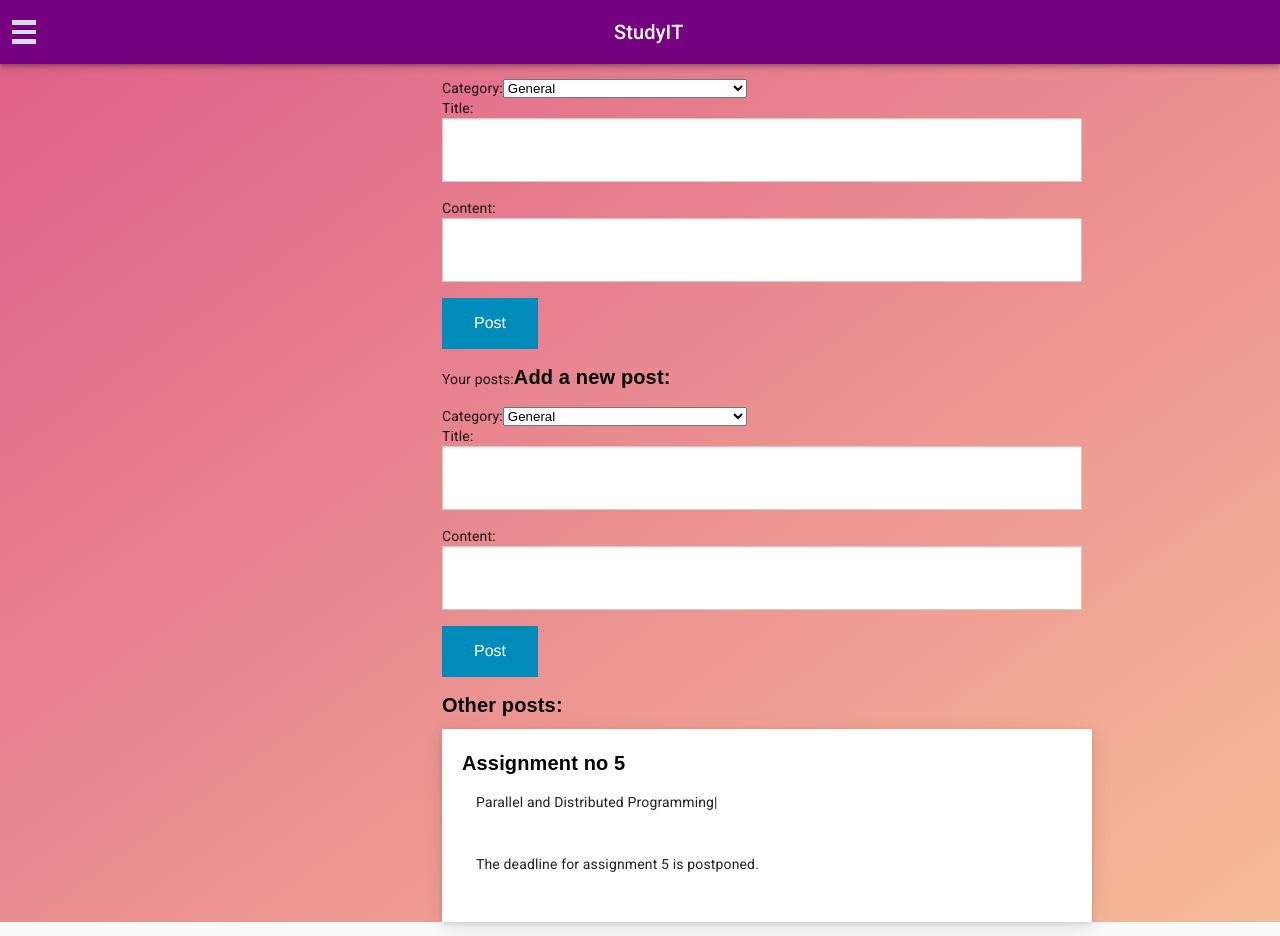
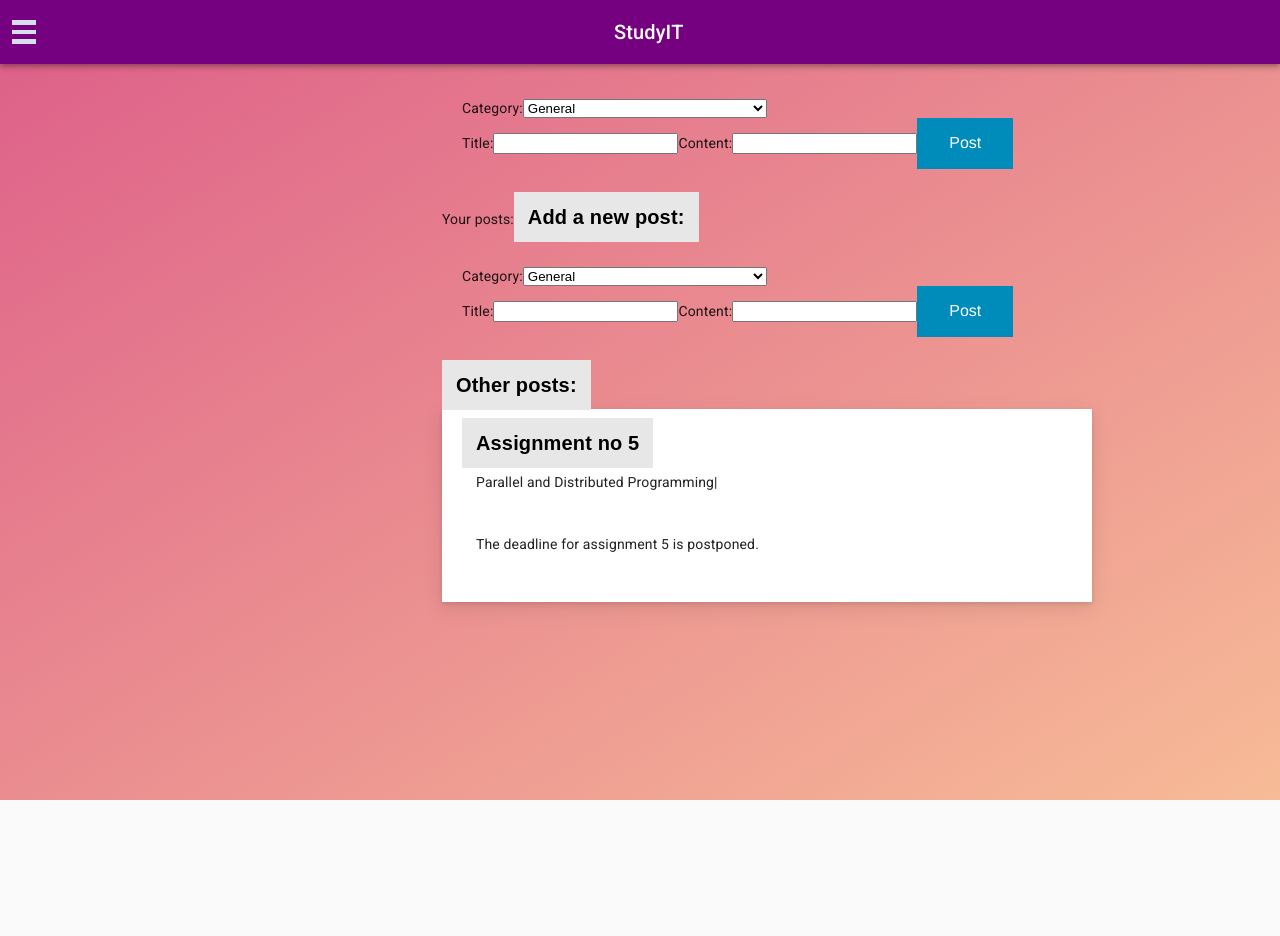
Before and after one commit to StudyIT-team/frontend, a React (Create React App) app: page /teacher-news in a window 1280 px wide. After the commit the page ends 800 px from the top, so only its background shows below. Built offline with nearby package versions, Linux system fonts and the light colour scheme.

Commit message:
[ bugfix ] fixed wiedly sized inputs from css

```diff
--- a/src/App.css
+++ b/src/App.css
@@ -121,14 +121,15 @@
   font-size: 17px;
 }
 .label {
+  padding: 14px;
   font-family: Arial;
   font-weight: bold;
   font-size:20px;
-
+  background-color: #e7e7e7;
   color: black;
 }
 .post-form {
-  /* padding: 20px; */
+  padding: 20px;
   margin: 1em auto;
   width: 800px;
 }
@@ -173,41 +174,20 @@
   font-family: "Helvetica Neue", Helvetica, Roboto, Arial, sans-serif;
   font-weight: normal;
   line-height: normal;
-  /* margin:1 rem; */
+  margin:1 rem;
   text-decoration: none;
   text-align: center;
   -webkit-appearance: none;
   border-radius: 0;
   /* display: inline-block; */
-  padding:0.5rem;
+   padding:0.5rem;
   font-size: 1rem;
   background-color: #008CBA;
   border-color: #007095;
   color: #FFFFFF;
 
+}
 
-}
-input[type="text"], input[type="password"], input[type="date"], input[type="datetime"], input[type="datetime-local"], input[type="month"], input[type="week"], input[type="email"], input[type="number"], input[type="search"], input[type="tel"], input[type="time"], input[type="url"], input[type="color"], textarea {
-  -webkit-appearance: none;
-  border-radius: 0;
-  background-color: #FFFFFF;
-  font-family: inherit;
-  border-style: solid;
-  border-width: 1px;
-  border-color: #cccccc;
-  box-shadow: inset 0 1px 2px rgba(0, 0, 0, 0.1);
-  color: rgba(0, 0, 0, 0.75);
-  display: block;
-  font-size: 0.875rem;
-  margin: 0 0 1rem 0;
-  padding: 0.5rem;
-  height: 4rem;
-  width: 80%;
-  -webkit-box-sizing: border-box;
-  -moz-box-sizing: border-box;
-  box-sizing: border-box;
-  transition: box-shadow 0.45s, border-color 0.45s ease-in-out;
-}
 .subject-form {
   background: #90caf9 ;
   padding: 20px;
```
